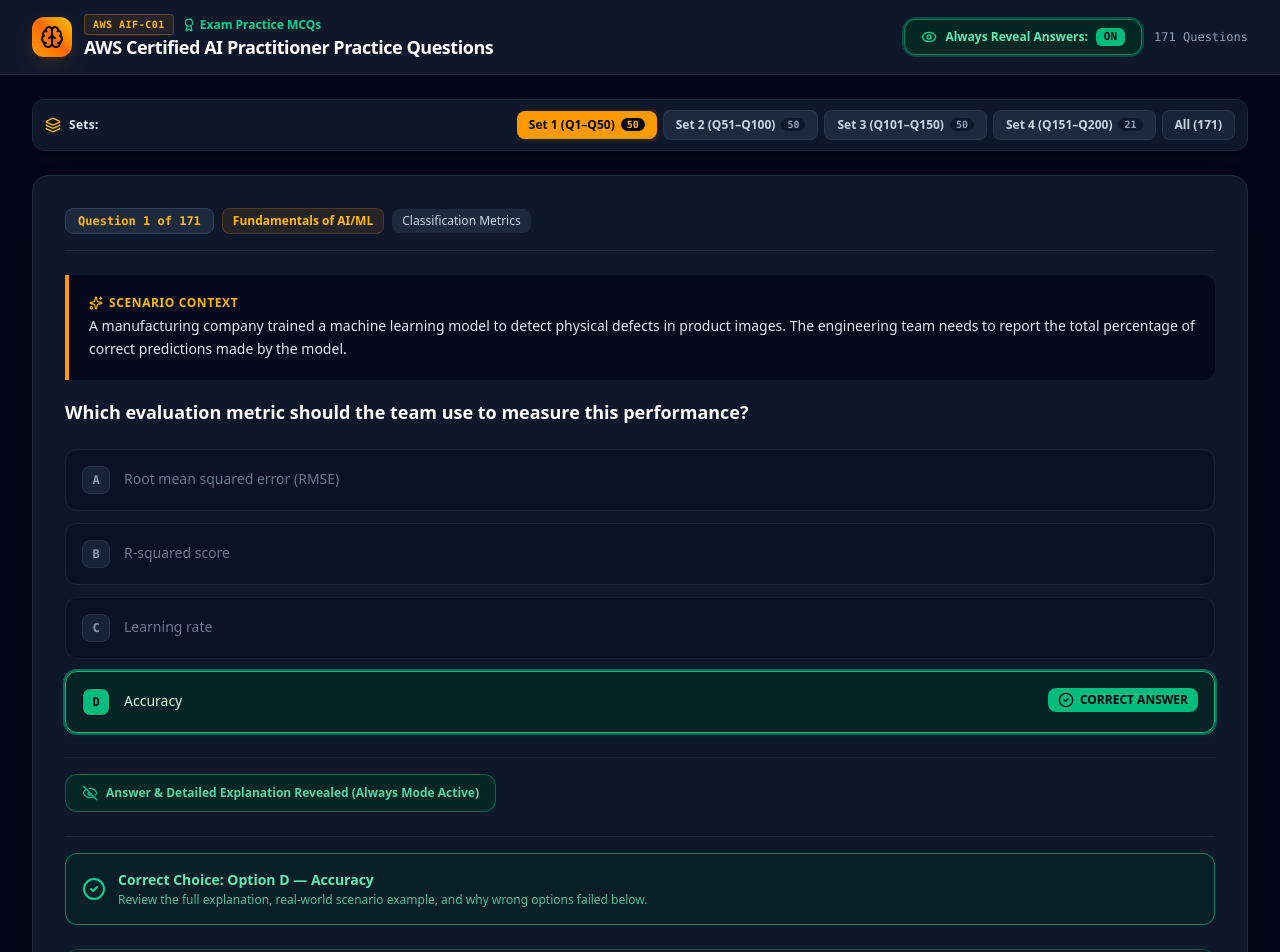
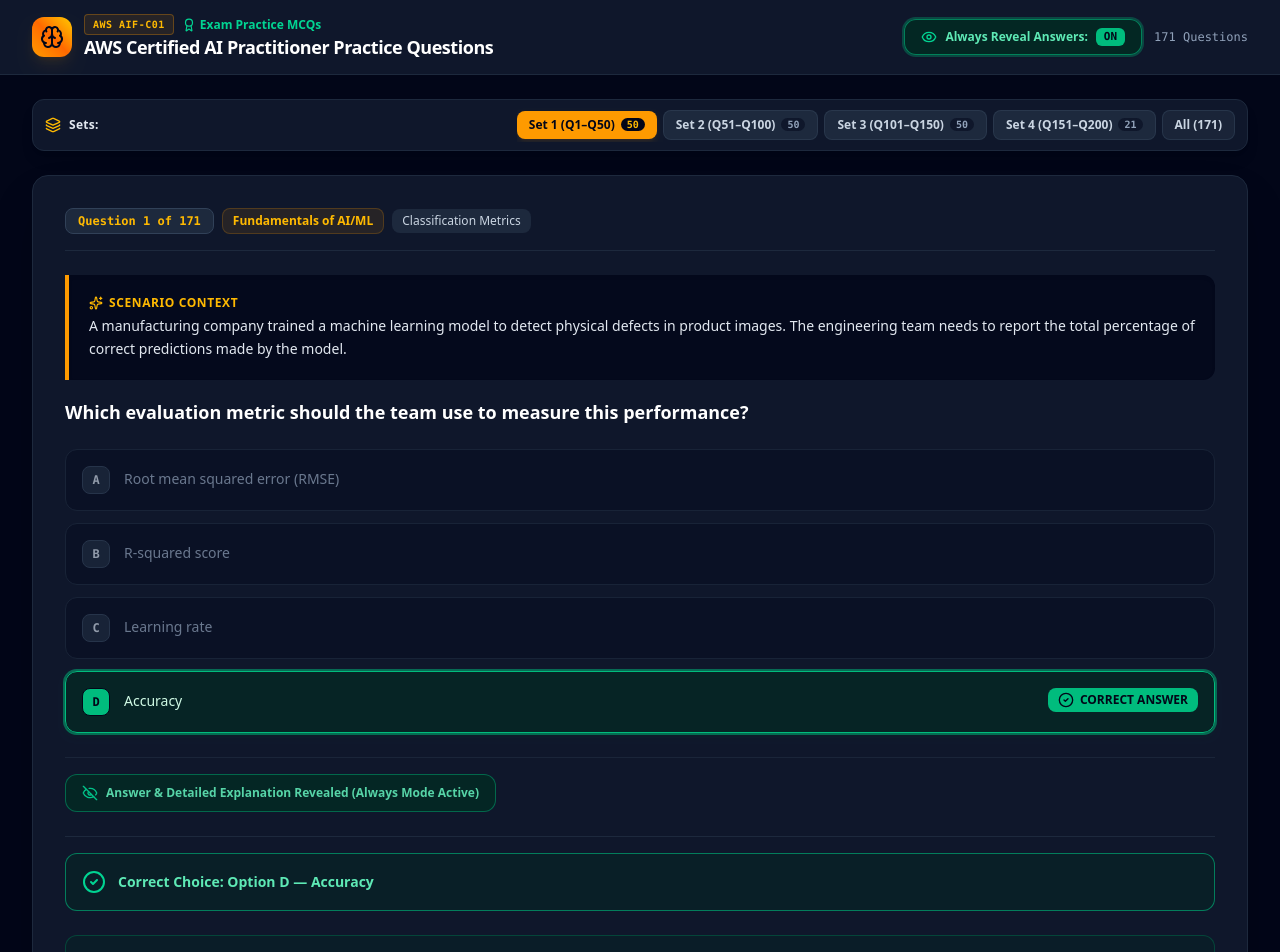
Before and after one commit to jasongajendran/aif, a React (Vite) app: page / in a window 1280 px wide. Shown: the top 952 px of the page. Built offline with nearby package versions, Linux system fonts and the light colour scheme.

Commit message:
feat: sanitize correct option display text
Add cleanOptionText helper to strip redundant "Option X" prefixes from the correct answer display for cleaner UI output.

```diff
--- a/src/components/McqPracticeView.tsx
+++ b/src/components/McqPracticeView.tsx
@@ -112,6 +112,11 @@
       setSelectedQuestionId(filteredQuestions[currentQuestionIndex - 1].id);
       window.scrollTo({ top: 120, behavior: 'smooth' });
     }
+  };
+
+  // Helper to strip redundant "Option X —" prefix if present in correctOptionText
+  const cleanOptionText = (text: string) => {
+    return text.replace(/^Option\s+[A-E]\s*(?:—|-|:|\))\s*/i, '');
   };
 
   return (
@@ -294,10 +299,7 @@
                 <CheckCircle2 className="w-6 h-6 text-emerald-400 flex-shrink-0" />
                 <div>
                   <p className="font-bold text-sm">
-                    Correct Choice: Option {currentQuestion.correctOption} — {currentQuestion.correctOptionText}
-                  </p>
-                  <p className="text-xs opacity-80 mt-0.5">
-                    Review the full explanation, real-world scenario example, and why wrong options failed below.
+                    Correct Choice: Option {currentQuestion.correctOption} — {cleanOptionText(currentQuestion.correctOptionText)}
                   </p>
                 </div>
               </div>
@@ -306,7 +308,7 @@
               <div className="bg-emerald-950/30 border border-emerald-800/60 rounded-xl p-5 space-y-3">
                 <div className="flex items-center space-x-2 text-emerald-400 text-xs font-bold uppercase tracking-wider">
                   <CheckCircle2 className="w-4 h-4" />
-                  <span>Why Option {currentQuestion.correctOption} ({currentQuestion.correctOptionText}) is Correct</span>
+                  <span>Why Option {currentQuestion.correctOption} ({cleanOptionText(currentQuestion.correctOptionText)}) is Correct</span>
                 </div>
                 <p className="text-sm text-emerald-100 leading-relaxed font-medium">
                   {currentQuestion.explanation}
```
